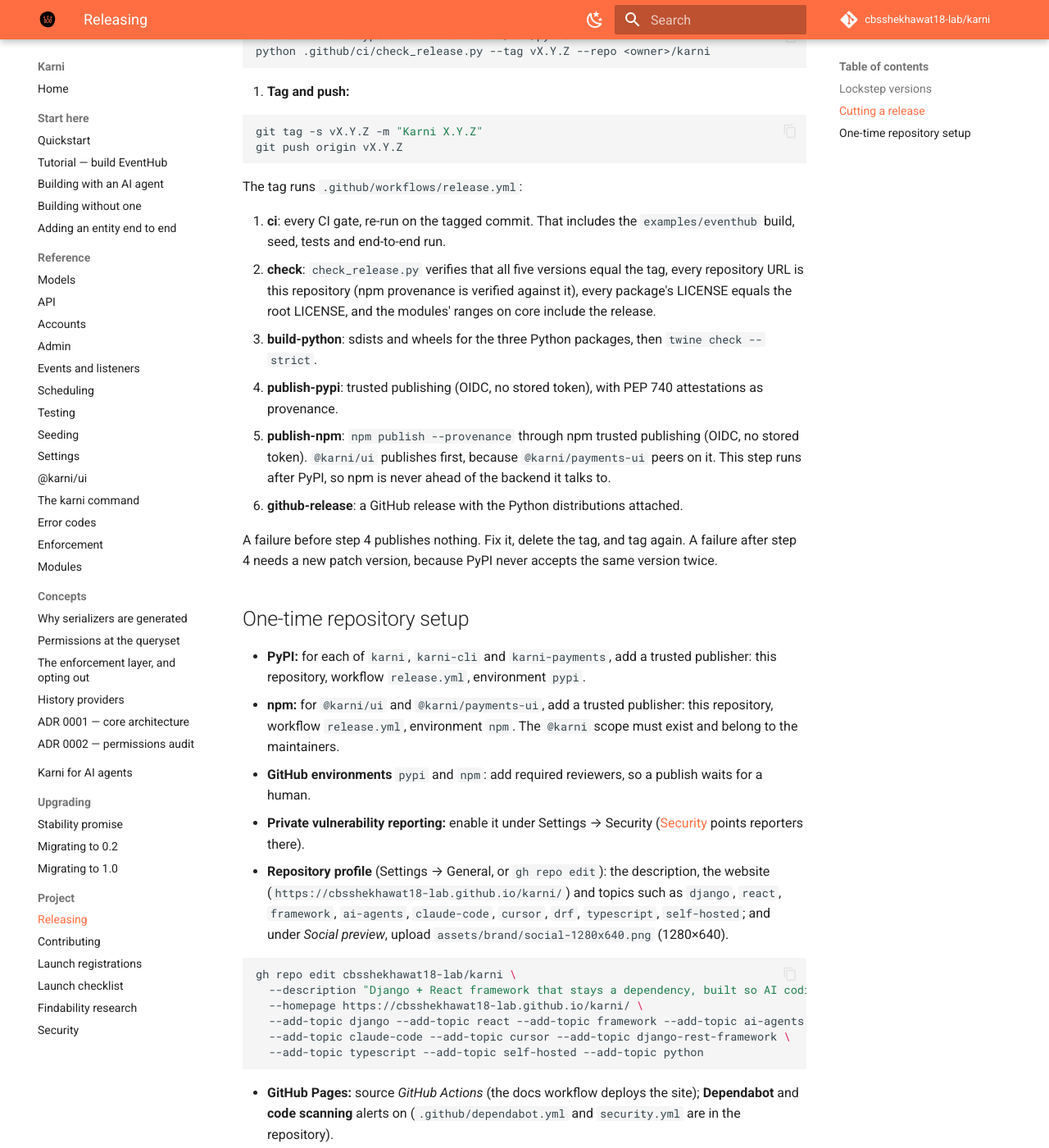
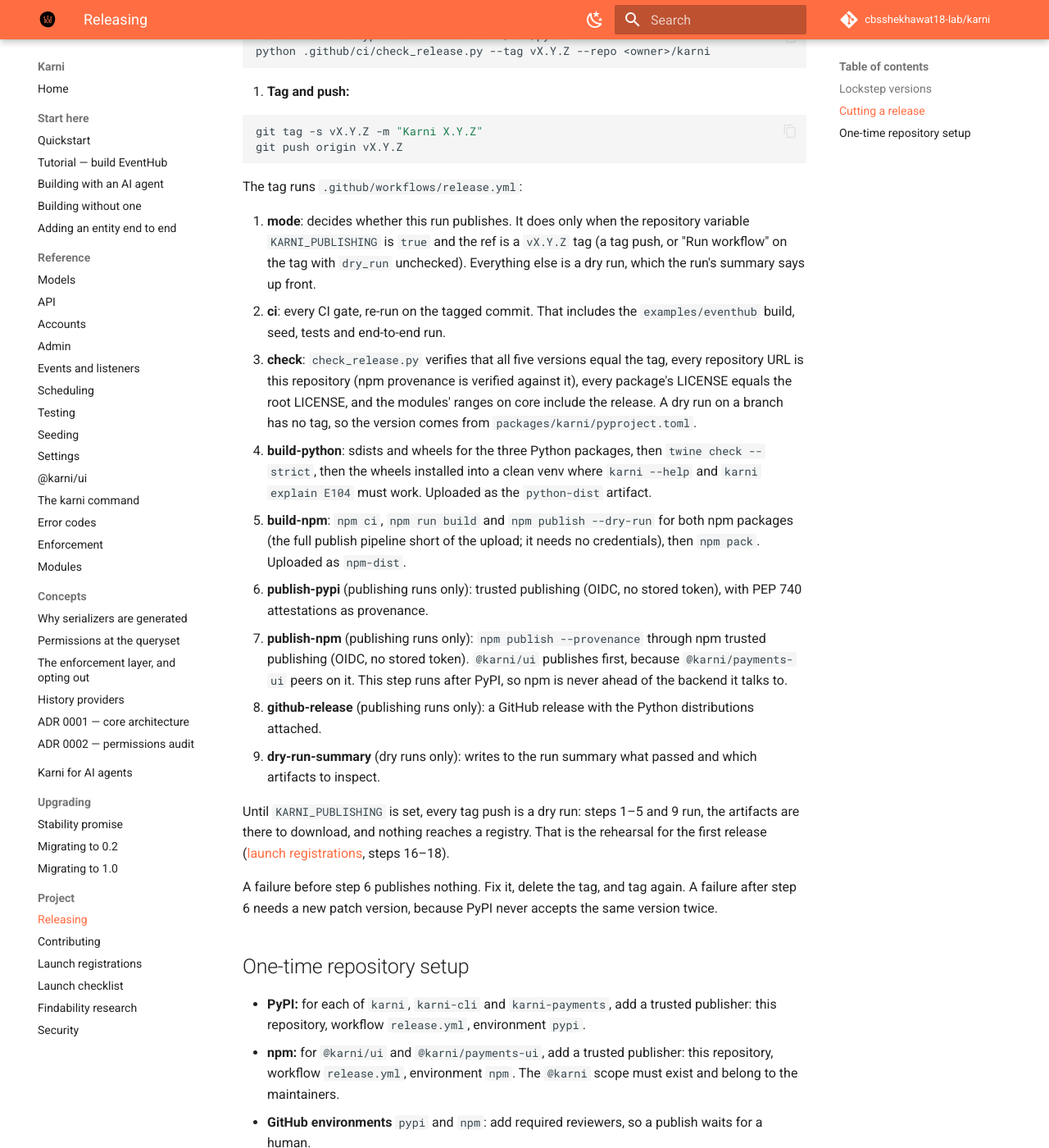
Before and after one commit to cbsshekhawat18-lab/karni, an MkDocs documentation site: the page built from docs/releasing.md, in a window 1280 px wide and 1400 px high, scrolled down 973 px. Shown: the whole window at 82% size. Built offline with MkDocs 1.6.1 and Material for MkDocs 9.7.7, drawn with Linux system fonts in a browser that asks for light colours; comment, search, counter and statistics services are not loaded.

Commit message:
Release workflow: dry-run mode gated by KARNI_PUBLISHING
A mode job decides once whether the run publishes: only a vX.Y.Z tag with
the repository variable KARNI_PUBLISHING set to true (a tag push, or a
dispatch on the tag with dry_run unchecked). Every other run, including
every tag push until the variable exists, builds and checks everything and
publishes nothing: CI, release metadata (version from pyproject when there
is no tag), python -m build + twine check --strict, the wheels installed
into a clean venv with karni --help and karni explain exercised, npm ci +
build + npm publish --dry-run + npm pack, both artifact sets uploaded, and
a run summary saying what passed and how to enable publishing. The
releasing guide describes the new job order.

```diff
--- a/docs/releasing.md
+++ b/docs/releasing.md
@@ -45,25 +45,43 @@
 
 The tag runs `.github/workflows/release.yml`:
 
-1. **ci**: every CI gate, re-run on the tagged commit. That includes the
+1. **mode**: decides whether this run publishes. It does only when the
+   repository variable `KARNI_PUBLISHING` is `true` and the ref is a
+   `vX.Y.Z` tag (a tag push, or "Run workflow" on the tag with `dry_run`
+   unchecked). Everything else is a dry run, which the run's summary says
+   up front.
+2. **ci**: every CI gate, re-run on the tagged commit. That includes the
    `examples/eventhub` build, seed, tests and end-to-end run.
-2. **check**: `check_release.py` verifies that all five versions equal the
+3. **check**: `check_release.py` verifies that all five versions equal the
    tag, every repository URL is this repository (npm provenance is verified
    against it), every package's LICENSE equals the root LICENSE, and the
-   modules' ranges on core include the release.
-3. **build-python**: sdists and wheels for the three Python packages, then
-   `twine check --strict`.
-4. **publish-pypi**: trusted publishing (OIDC, no stored token), with PEP 740
-   attestations as provenance.
-5. **publish-npm**: `npm publish --provenance` through npm trusted
-   publishing (OIDC, no stored token). `@karni/ui` publishes first, because
-   `@karni/payments-ui` peers on it. This step runs after PyPI, so npm is
-   never ahead of the backend it talks to.
-6. **github-release**: a GitHub release with the Python distributions
-   attached.
+   modules' ranges on core include the release. A dry run on a branch has
+   no tag, so the version comes from `packages/karni/pyproject.toml`.
+4. **build-python**: sdists and wheels for the three Python packages, then
+   `twine check --strict`, then the wheels installed into a clean venv where
+   `karni --help` and `karni explain E104` must work. Uploaded as the
+   `python-dist` artifact.
+5. **build-npm**: `npm ci`, `npm run build` and `npm publish --dry-run` for
+   both npm packages (the full publish pipeline short of the upload; it
+   needs no credentials), then `npm pack`. Uploaded as `npm-dist`.
+6. **publish-pypi** (publishing runs only): trusted publishing (OIDC, no
+   stored token), with PEP 740 attestations as provenance.
+7. **publish-npm** (publishing runs only): `npm publish --provenance`
+   through npm trusted publishing (OIDC, no stored token). `@karni/ui`
+   publishes first, because `@karni/payments-ui` peers on it. This step
+   runs after PyPI, so npm is never ahead of the backend it talks to.
+8. **github-release** (publishing runs only): a GitHub release with the
+   Python distributions attached.
+9. **dry-run-summary** (dry runs only): writes to the run summary what
+   passed and which artifacts to inspect.
 
-A failure before step 4 publishes nothing. Fix it, delete the tag, and tag
-again. A failure after step 4 needs a new patch version, because PyPI never
+Until `KARNI_PUBLISHING` is set, every tag push is a dry run: steps 1–5 and
+9 run, the artifacts are there to download, and nothing reaches a registry.
+That is the rehearsal for the first release
+([launch registrations](launch-registrations.md), steps 16–18).
+
+A failure before step 6 publishes nothing. Fix it, delete the tag, and tag
+again. A failure after step 6 needs a new patch version, because PyPI never
 accepts the same version twice.
 
 ## One-time repository setup
```
Also changed, not shown: 1 other file.
